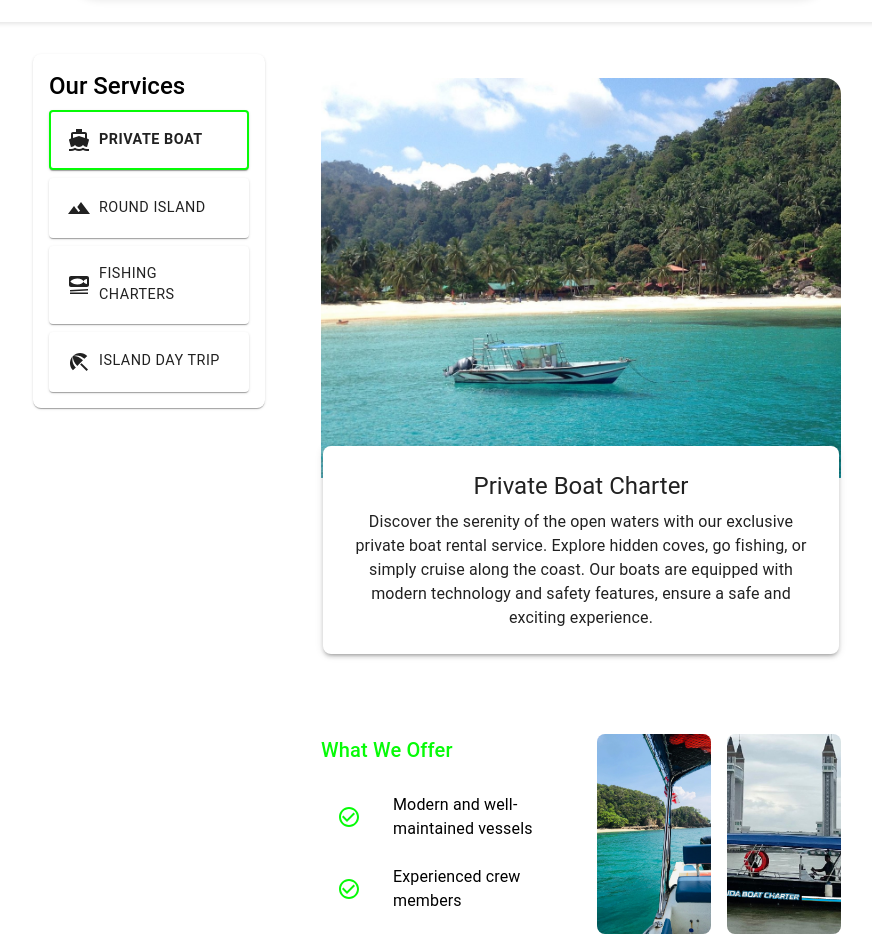
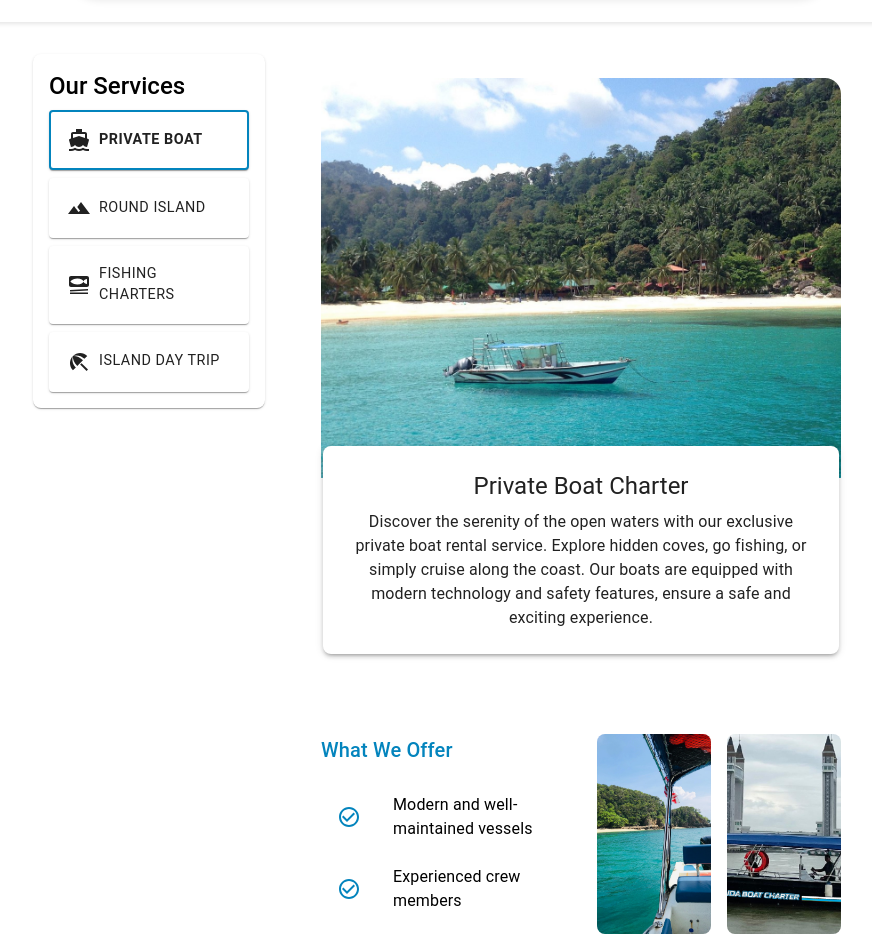
Before and after one commit to mknorizan/RBC-Frontend, a React (Create React App) app: page /services in a window 1280 px wide. Shown: the part 188-1124 px from the top of the page, without its empty margins (191-1063 px from the left). Built offline with nearby package versions, Linux system fonts and the light colour scheme; no server answers.

Commit message:
change color from green to blue in services page

```diff
--- a/src/pages/ServicesPage.tsx
+++ b/src/pages/ServicesPage.tsx
@@ -35,6 +35,9 @@ import daytrip1 from "../assets/services/day-trip/daytrip1.jpg";
 import daytrip2 from "../assets/services/day-trip/daytrip2.jpg";
 import daytrip3 from "../assets/services/day-trip/daytrip3.jpg";
 import daytrip4 from "../assets/services/day-trip/daytrip4.jpg";
+
+// Define the blue color to match SearchBar
+const RHUMUDA_BLUE = "#0384BD";
 
 type ServiceKey =
   | "Private Boat"
@@ -238,14 +241,14 @@ const ServiceContent2 = ({ service }: { service: ServiceContent }) => {
       <Grid container spacing={4} sx={{ mt: 2 }}>
         {/* Features */}
         <Grid item xs={12} md={service.images ? 6 : 12}>
-          <Typography variant="h6" gutterBottom sx={{ color: "#06FB07" }}>
+          <Typography variant="h6" gutterBottom sx={{ color: RHUMUDA_BLUE }}>
             What We Offer
           </Typography>
           <List>
             {service.features?.map((feature, index) => (
               <ListItem key={index}>
                 <ListItemIcon>
-                  <CheckCircleOutlineIcon sx={{ color: "#06FB07" }} />
+                  <CheckCircleOutlineIcon sx={{ color: RHUMUDA_BLUE }} />
                 </ListItemIcon>
                 <ListItemText primary={feature} />
               </ListItem>
@@ -260,7 +263,7 @@ const ServiceContent2 = ({ service }: { service: ServiceContent }) => {
                 bgcolor: "background.paper",
                 color: "text.primary",
                 borderRadius: 2,
-                border: "1px solid #06FB07",
+                border: `1px solid ${RHUMUDA_BLUE}`,
               }}
             >
               <Typography variant="body1">{service.additionalInfo}</Typography>
@@ -474,14 +477,14 @@ const ServicesPage = () => {
                     transition: "all 0.2s ease-in-out",
                     border:
                       selectedService === key
-                        ? "2px solid #06FB07"
+                        ? `2px solid ${RHUMUDA_BLUE}`
                         : "2px solid transparent",
                     "&:hover": {
-                      color: "#06FB07",
+                      color: RHUMUDA_BLUE,
                       bgcolor: "background.paper",
                       transform: "translateY(-2px)",
                       boxShadow: 2,
-                      border: "2px solid #06FB07",
+                      border: `2px solid ${RHUMUDA_BLUE}`,
                     },
                   }}
                   onClick={() => handleServiceChange(key as ServiceKey)}
@@ -495,7 +498,7 @@ const ServicesPage = () => {
                             : "text.primary",
                         transition: "color 0.2s ease-in-out",
                         ".MuiCard-root:hover &": {
-                          color: "#06FB07",
+                          color: RHUMUDA_BLUE,
                         },
                       },
                     })}
@@ -508,7 +511,7 @@ const ServicesPage = () => {
                         fontWeight: selectedService === key ? 600 : 400,
                         transition: "color 0.2s ease-in-out",
                         ".MuiCard-root:hover &": {
-                          color: "#06FB07",
+                          color: RHUMUDA_BLUE,
                         },
                       }}
                     >
```
